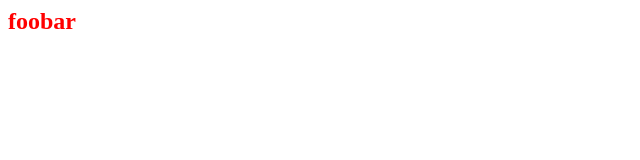
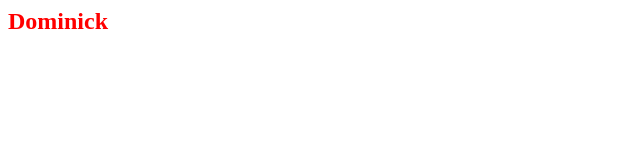
Before and after one commit to Domskelton02/foobar, a plain HTML site: page index.html in a window 1280 px wide. Shown: the full height of the page, 0-640 px from the left. Drawn offline with Linux system fonts and the light colour scheme.

Commit message:
update h2 with my name

```diff
--- a/index.html
+++ b/index.html
@@ -6,6 +6,6 @@
   <title>foobar</title>
 </head>
 <body>
-  <h2>foobar</h2>
+  <h2>Dominick</h2>
 </body>
 </html>
```
